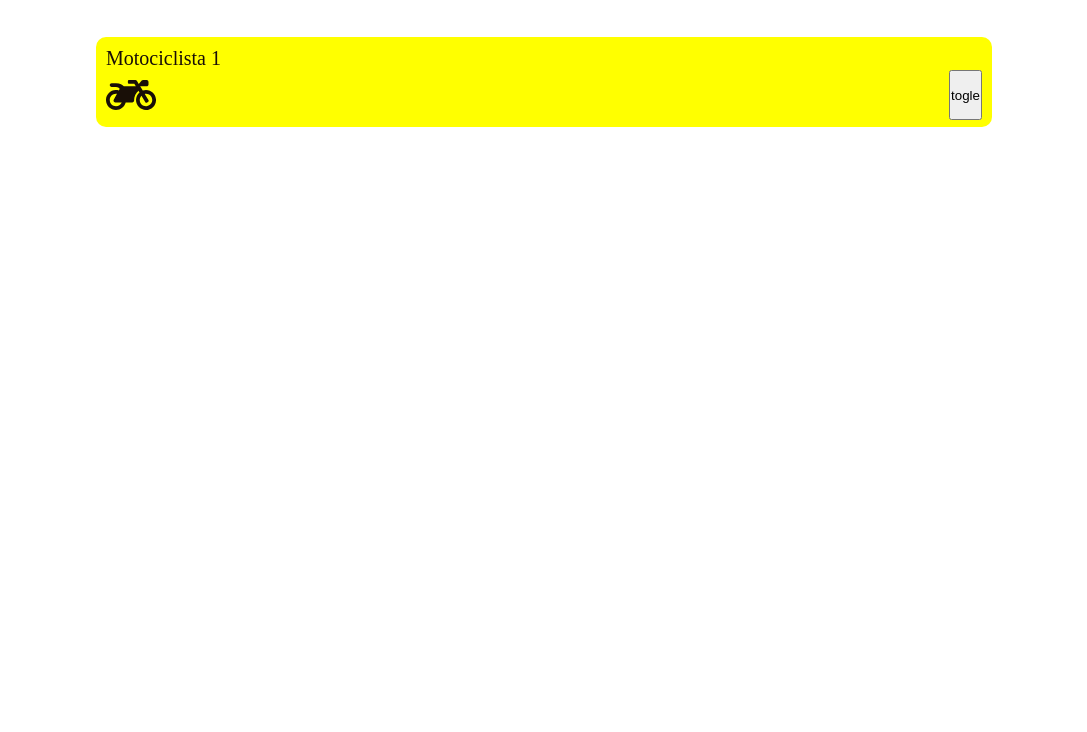
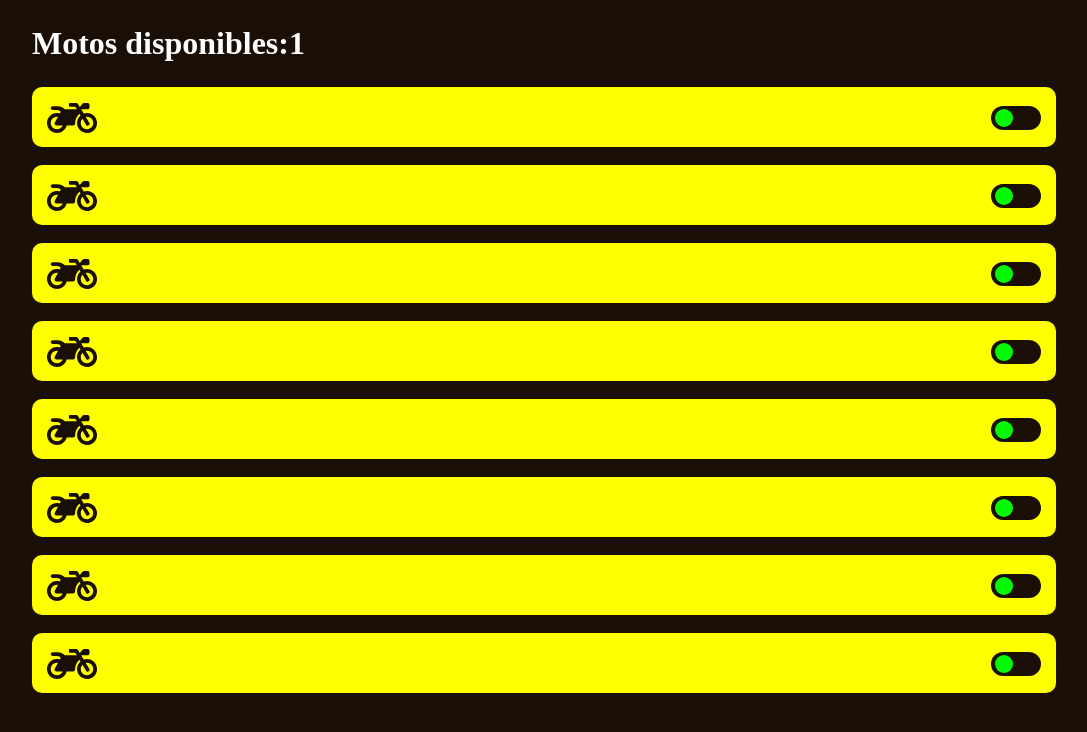
Before and after one commit to N-Ignacio-Bouffanais/time-slots-app, a Next.js app: page / in a window 1280 px wide. Shown: the top 732 px of the page, without its empty margins (96-1183 px from the left). Built offline with nearby package versions, Linux system fonts and the light colour scheme.

Commit message:
changes to card container, I think that I have to put the time slot into the cards

```diff
--- a/app/components/Card.js
+++ b/app/components/Card.js
@@ -2,12 +2,12 @@ import { FaMotorcycle } from 'react-icons/fa'
 export default function Card (props) {
   return (
     <div className='card-container'>
-      <p>
-        Motociclista <span>1</span>
-      </p>
       <div className='content-card'>
         <FaMotorcycle />
-        <button>togle</button>
+        <label class='switch'>
+          <input type='checkbox' />
+          <span class='slider round' />
+        </label>
       </div>
     </div>
   )
--- a/app/layout.js
+++ b/app/layout.js
@@ -3,7 +3,7 @@ export default function RootLayout ({ children }) {
     <html>
       <head>
         <meta charset='UTF-8' />
-        <meta http-equiv='X-UA-Compatible' content='IE=edge' />
+        <meta httpEquiv='X-UA-Compatible' content='IE=edge' />
         <meta
           name='description'
           content='application of time slots with intervals of 30 minutes from 8:00 to 8 pm, built with nextjs13 and mongoDB'
--- a/app/page.jsx
+++ b/app/page.jsx
@@ -4,7 +4,16 @@ import Card from './components/Card'
 export default function HomePage () {
   return (
     <div className='container'>
-      <h1>Homepage</h1>
+      <h1>
+        Motos disponibles:<span>1</span>
+      </h1>
+      <Card />
+      <Card />
+      <Card />
+      <Card />
+      <Card />
+      <Card />
+      <Card />
       <Card />
     </div>
   )
--- a/styles/global.css
+++ b/styles/global.css
@@ -1,6 +1,8 @@
-:root{
-    --black:#190f07;
-    --laze-lemon:#ffff00;
+:root {
+  --black: #190f07;
+  --laze-lemon: #ffff00;
+  --electric-lime: #05f804;
+  --red: #ff2163;
 }
 
 html {
@@ -13,26 +15,83 @@ html {
   box-sizing: border-box;
 }
 body {
-  background: var(--bg-color);
+  background: var(--black);
   color: white;
   font-size: 1.6rem;
 }
-.card-container{
+.container h1{
+  width: 80vw;
+  margin: 2.5rem auto;
+}
+.card-container {
   background-color: var(--laze-lemon);
-    width: 70vw;
+  width: 80vw;
   color: var(--black);
-    height: 9rem;
+  height: 6rem;
   border-radius: 1rem;
-    padding: 1rem;
-    margin: 0 auto;
+  padding: 0.6rem 1.5rem 0 1.5rem;
+  margin: 1.8rem auto;
 }
-.card-container p{
+.card-container p {
   font-size: 2rem;
+  font-weight: 700;
 }
-.card-container svg{
+.card-container svg {
   font-size: 5rem;
 }
-.content-card{
+.content-card {
   display: flex;
   justify-content: space-between;
+  align-items: center;
 }
+.switch {
+  position: relative;
+  display: inline-block;
+  width: 5rem;
+  height: 2.4rem;
+}
+.switch input {
+  opacity: 0;
+  width: 0;
+  height: 0;
+}
+.slider {
+  position: absolute;
+  cursor: pointer;
+  top: 0;
+  left: 0;
+  right: 0;
+  bottom: 0;
+  background-color: var(--black);
+  -webkit-transition: 0.4s;
+  transition: 0.4s;
+}
+.slider:before {
+  position: absolute;
+  content: "";
+  height: 1.8rem;
+  width: 1.8rem;
+  left: 0.4rem;
+  bottom: 0.3rem;
+  background-color: var(--electric-lime);
+  -webkit-transition: 0.4s;
+  transition: 0.4s;
+}
+input:checked + .slider {
+  background-color: var(--black);
+}
+
+input:checked + .slider:before {
+  -webkit-transform: translateX(2.4rem);
+  -ms-transform: translateX(2.4rem);
+  transform: translateX(2.4rem);
+}
+input:checked + .slider:before {
+  background-color: var(--red);
+}
+.slider.round {
+  border-radius: 1.4rem;
+}
+.slider.round:before {
+  border-radius: 50%;
+}
```
Also changed, not shown: app/components/Navigation.js (added, +13 -0 lines), app/head.js (+4 -4 lines). Lines whose indentation alone changed are shown as unchanged.
